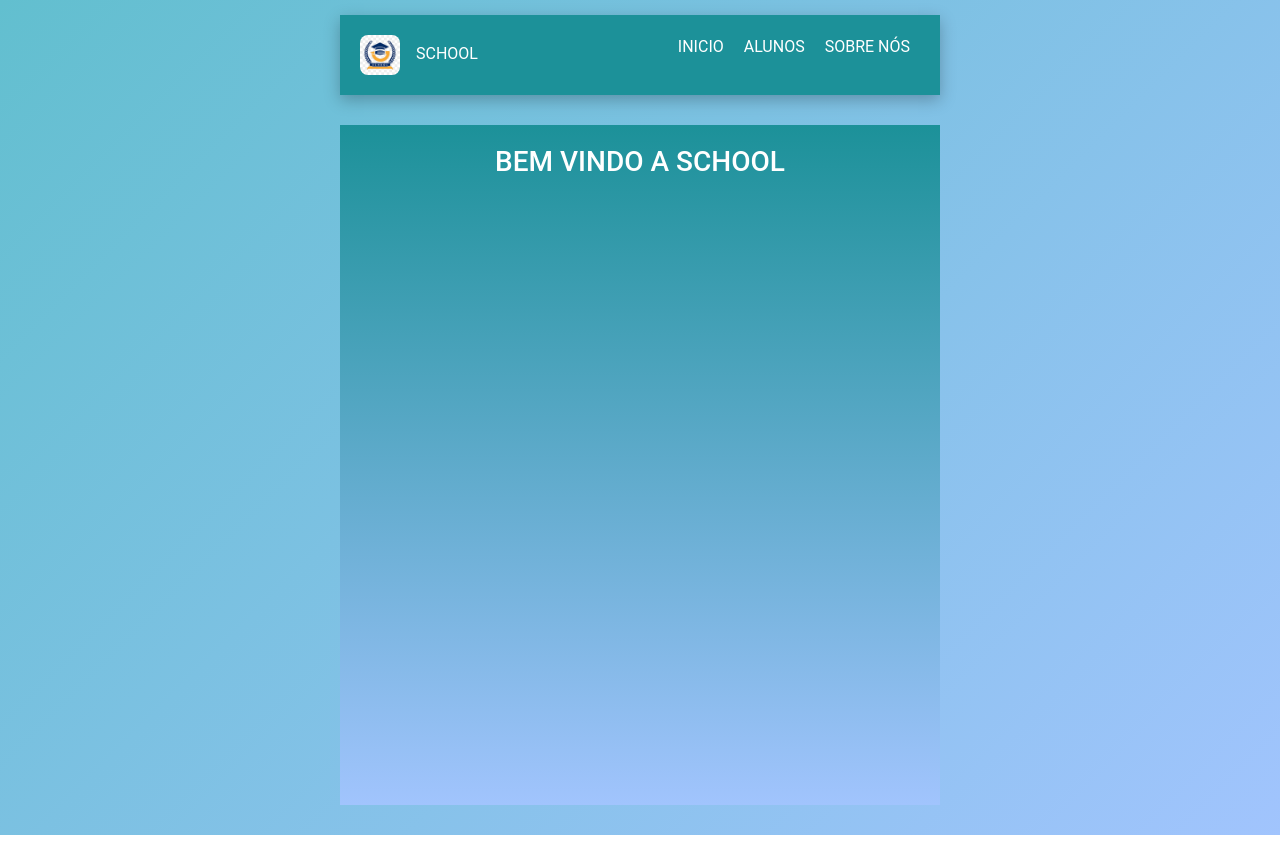
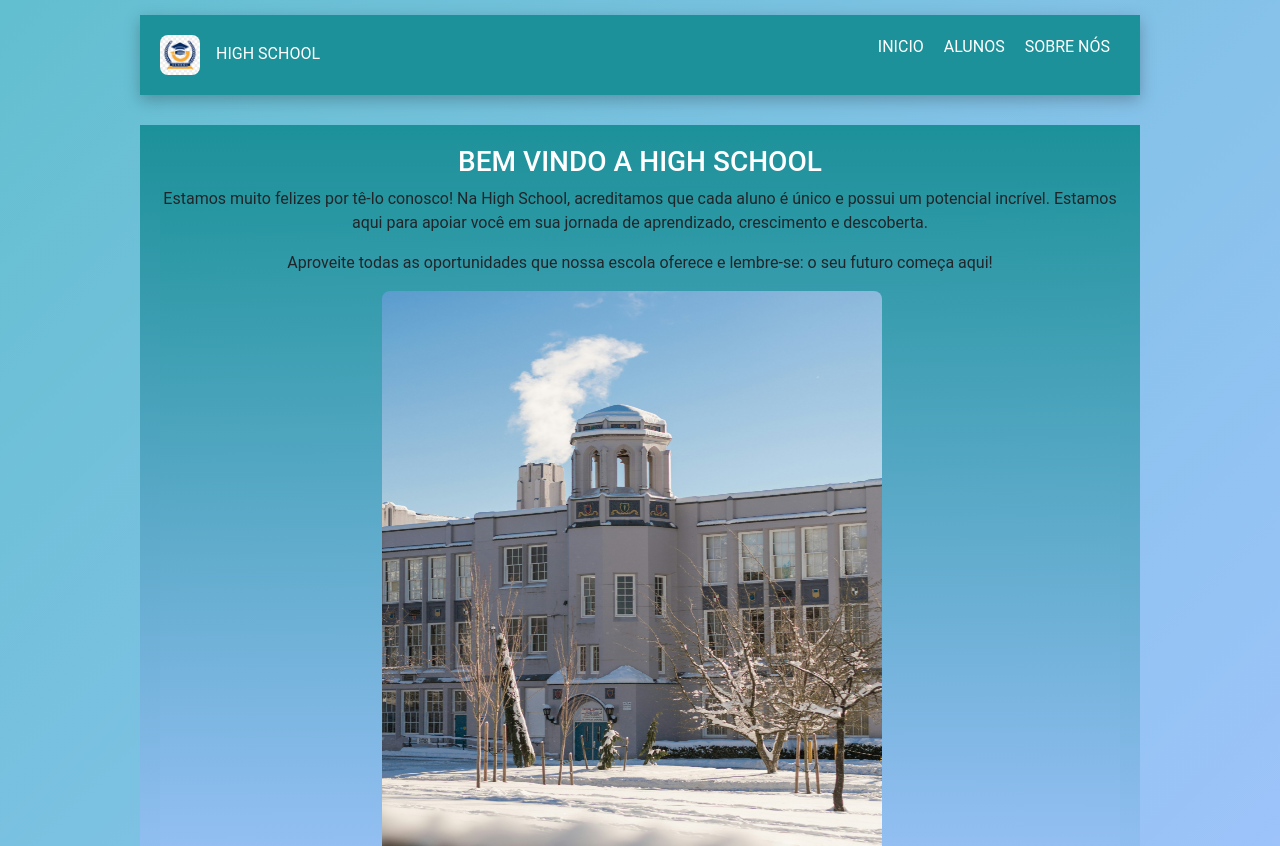
Before and after one commit to Guitodrp/alunosreact, a React (Create React App) app: page / in a window 1280 px wide. Shown: the top 846 px of the page. Built offline with nearby package versions, Linux system fonts and the light colour scheme.

Commit message:
layout ajustes

```diff
--- a/src/App.css
+++ b/src/App.css
@@ -1,6 +1,6 @@
 .aluno-container {
   width: 100%;
-  max-width: 1500px;
+  max-width: 1000px;
   padding: 5 10px;
   margin: 30px auto;
   text-align: center;
@@ -9,6 +9,9 @@
   background: linear-gradient(180deg, #1c9199, #a1c4fd); /* Gradiente */
   min-height: 85vh;
   padding: 20px;
+}
+.aluno-container section {
+  background: linear-gradient(180deg, #1c9199e8, #a1c4fd); /* Gradiente */
 }
 
 .aluno-container h3 {
@@ -42,11 +45,18 @@
   border-color: #42b924;
 }
 
-table, th, td{
-  border: 1px solid black;
+table{
+  border: 2px solid rgba(255, 255, 255, 0.281);
+  width: 950px;
   margin-top: 10px;
   margin-left: 10px;
   margin-right: 10px;
+  background-color: linear-gradient(180deg, #1c9199e8, #a1c4fd); /* Gradiente */
   padding: 2px;
   text-align: center;
 }
+th, td{
+  text-align: center;
+  justify-content: center;
+  color: rgb(0, 0, 0);
+}
--- a/src/App.js
+++ b/src/App.js
@@ -124,7 +124,7 @@ function App() {
           </p>
         </div>
       </header>
-      <table class="table table-bordered" >
+      <table>
         <thead>
           <tr>
             <th scope="col">#</th>
--- a/src/Inicio.js
+++ b/src/Inicio.js
@@ -1,12 +1,22 @@
+/* eslint-disable jsx-a11y/alt-text */
 import './App.css';
 import 'bootstrap/dist/css/bootstrap.min.css';
+import school from './assets/school.jpeg';
 
 
 function Inicio() {
     return (
         <div className='aluno-container'>
-            <h3>Bem vindo a SCHOOL</h3>
-        </div>
+            <h3>Bem vindo a High School</h3>
+            <body>
+                <section>
+                    <p>Estamos muito felizes por tê-lo conosco! Na <span>High School</span>, acreditamos que cada aluno é único e possui um potencial incrível. Estamos aqui para apoiar você em sua jornada de aprendizado, crescimento e descoberta.</p>
+                    <p>Aproveite todas as oportunidades que nossa escola oferece e lembre-se: o seu futuro começa aqui!</p>
+                    <img src={school} style={{ width: '500px', height: '600px', borderRadius: '8px', marginRight: '16px' }}></img>
+                    <p><strong>High School</strong></p>
+                </section>
+            </body>
+        </div >
     );
 }
 
--- a/src/Menu.css
+++ b/src/Menu.css
@@ -18,7 +18,7 @@ body {
   color: white;
   text-transform: uppercase;
   overflow: visible; /* Permite que o submenu saia do contêiner */
-  width: 600px;
+  width: 1000px;
 }
 
 .navigation {
--- a/src/Menu.js
+++ b/src/Menu.js
@@ -15,7 +15,7 @@ const Menu = () => {
         <nav className="navigationWrapper">
             <div className="logoWrapper">
                 <img src={logo} alt="Cadastro" style={{ width: '40px', height: 'auto', borderRadius: '8px', marginRight: '16px' }} />
-                <span className="stylish">School</span>
+                <span className="stylish">High School</span>
             </div>
             <ul className="navigation">
                 <li className="parent">
--- a/src/SobreNos.js
+++ b/src/SobreNos.js
@@ -1,11 +1,27 @@
+/* eslint-disable jsx-a11y/alt-text */
 import './App.css';
 import 'bootstrap/dist/css/bootstrap.min.css';
+import sobrenos from './assets/sobrenos.jpg'
 
 
 function SobreNos() {
     return (
         <div className='aluno-container'>
             <h3>Sobre Nós</h3>
+            <body>
+                <section>
+                    <br />
+                    <img src={sobrenos} style={{ width: '950px', height: '300px', borderRadius: '8px', marginRight: '16px', padding: '10px' }}></img>
+                    <br />
+                    <p>A <strong>High School</strong> é uma instituição educacional comprometida com o desenvolvimento integral de nossos alunos, oferecendo um ambiente acolhedor, inovador e desafiador. Fundada em <strong>1715</strong>, nossa escola busca proporcionar uma formação acadêmica de excelência, aliada à valorização das artes, cultura e esportes, estimulando a criatividade, o pensamento crítico e a cidadania.</p>
+
+                    <p>Com uma equipe pedagógica altamente qualificada e dedicada, utilizamos métodos de ensino atualizados e tecnologias educacionais de ponta, garantindo que nossos alunos sejam preparados para os desafios do futuro. Valorizamos a diversidade, o respeito mútuo e a construção de um ambiente seguro e inclusivo para todos.</p>
+
+                    <p>Nosso compromisso é formar indivíduos capazes de pensar de forma independente, com ética, responsabilidade social e consciência ambiental. Acreditamos que a educação vai além da sala de aula, e incentivamos a participação de nossos alunos em atividades extracurriculares que desenvolvem suas habilidades e competências.</p>
+
+                    <p>A <strong>High School</strong> é mais do que um espaço de aprendizado, é um lugar onde os alunos se tornam cidadãos conscientes, criativos e preparados para transformar o mundo.</p>
+                </section>
+            </body>
         </div>
     );
 }
```
Also changed, not shown: src/assets/school.jpeg (added), src/assets/sobrenos.jpg (added).
